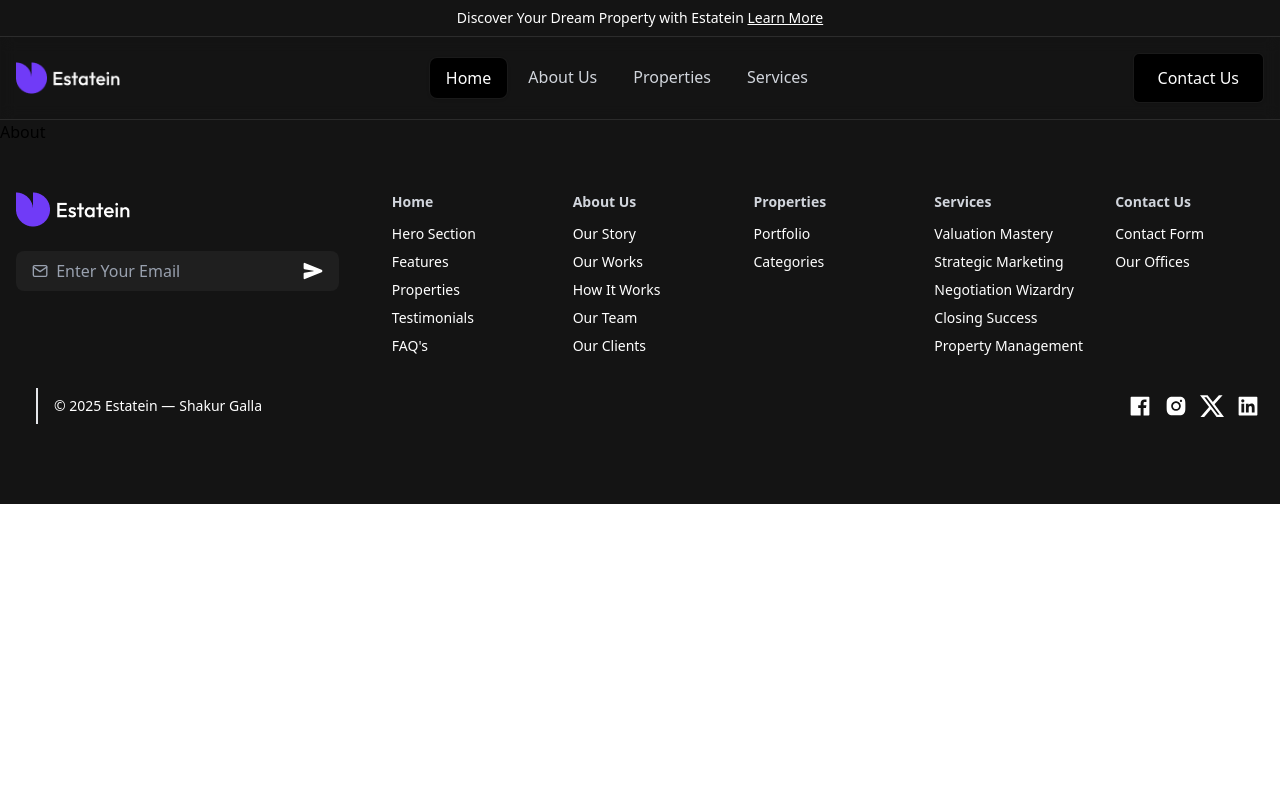
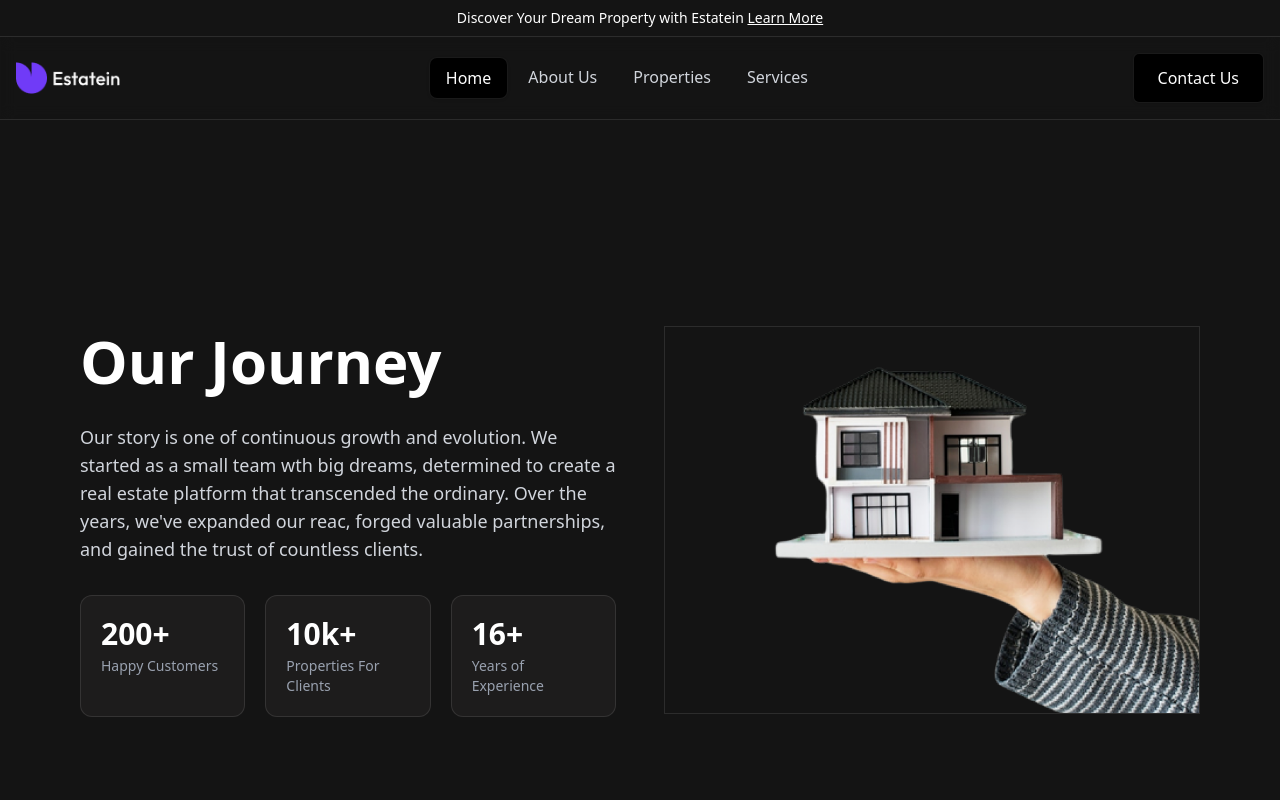
Before and after one commit to Shakur-Galla/real-estate, a React (Vite) app: page /about in a window 1280 px wide. Shown: the top 800 px of the page. Built offline with nearby package versions, Linux system fonts and the light colour scheme.

Commit message:
about us banner

```diff
--- /dev/null
+++ b/src/components/Journey.jsx
@@ -0,0 +1,61 @@
+import React from 'react'
+import BannerImage from "../assets/hand.png";
+import { MdArrowOutward } from "react-icons/md";
+
+const Journey = () => {
+  return (
+    <div className="bg-[#141414] min-h-screen flex items-center py-12">
+          <div className="container mx-auto px-4 max-w-6xl">
+            {/* Main Content Grid */}
+            <div className="grid grid-cols-1 lg:grid-cols-2 gap-12 items-center">
+              {/* Image Section - Right Column */}
+              <div className="block md:hidden lg:order-2 justify-center">
+                <div className="relative">
+                  {/* Circular Image Container */}
+                  <div className="overflow-hidden ">
+                    <img src={BannerImage} />
+                  </div>
+                </div>
+              </div>
+
+              <div className="">
+                <h1 className="text-4xl md:text-5xl lg:text-6xl font-bold text-white leading-tight mb-6">
+                  Our Journey
+                </h1>
+
+                <p className="text-lg text-gray-300 max-w-xl mb-8">
+                    Our story is one of continuous growth and evolution. We started as a small team wth big dreams, determined to create a real estate platform that transcended the ordinary. Over the years, we've expanded our reac, forged valuable partnerships, and gained the trust of countless clients.
+                </p>
+
+                {/* Stats Section */}
+                <div className="grid grid-cols-1 sm:grid-cols-3 gap-5">
+                  <div className="bg-[#1d1c1c] p-5 rounded-xl border border-white/10 hover:border-indigo-500 transition-colors">
+                    <h3 className="text-3xl font-bold text-white mb-1">200+</h3>
+                    <p className="text-gray-400 text-sm">Happy Customers</p>
+                  </div>
+                  <div className="bg-[#1d1c1c] p-5 rounded-xl border border-white/10 hover:border-indigo-500 transition-colors">
+                    <h3 className="text-3xl font-bold text-white mb-1">10k+</h3>
+                    <p className="text-gray-400 text-sm">Properties For Clients</p>
+                  </div>
+                  <div className="bg-[#1d1c1c] p-5 rounded-xl border border-white/10 hover:border-indigo-500 transition-colors">
+                    <h3 className="text-3xl font-bold text-white mb-1">16+</h3>
+                    <p className="text-gray-400 text-sm">Years of Experience</p>
+                  </div>
+                </div>
+              </div>
+              {/* Image Section - Right Column */}
+              <div className="hidden lg:order-2 md:flex justify-center">
+                <div className="relative">
+                  {/* Circular Image Container */}
+                  <div className="overflow-hidden border border-white/10">
+                    <img src={BannerImage} />
+                  </div>
+                </div>
+              </div>
+            </div>
+          </div>
+        </div>
+  )
+}
+
+export default Journey
--- a/src/pages/About.jsx
+++ b/src/pages/About.jsx
@@ -1,8 +1,12 @@
 import React from 'react'
+import Journey from '../components/Journey'
+
 
 const About = () => {
   return (
-    <div>About</div>
+    <>
+        <Journey/>
+    </>
   )
 }
 
```
Also changed, not shown: src/assets/hand.png (added).
